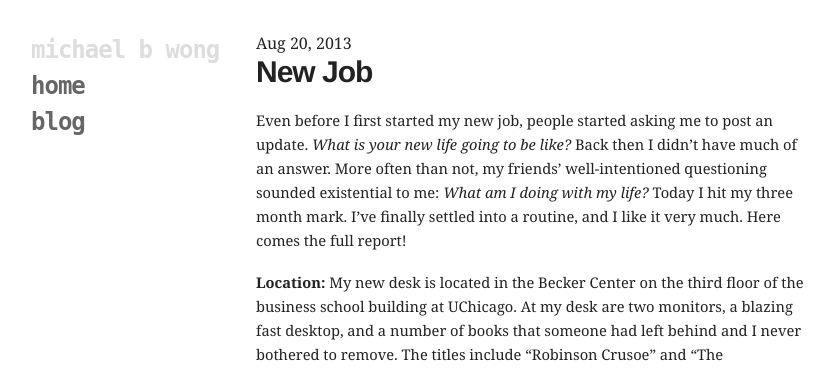
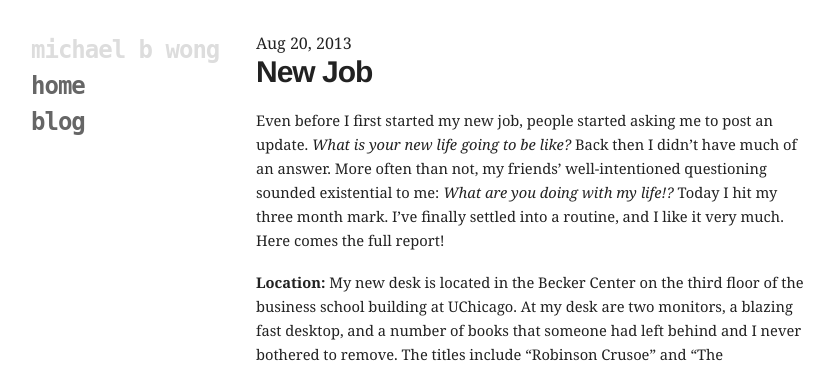
Before and after one commit to mbwong/mbwong.github.com, a Jekyll site: the page built from _posts/2013-08-20-new-job.md, in a window 1280 px wide. Shown: the top 370 px of the page, without its empty margins (94-930 px from the left). Built offline with Jekyll 4.4.1, drawn with Linux system fonts in a browser that asks for light colours.

Commit message:
Update 2013-08-20-new-job.md

```diff
--- a/_posts/2013-08-20-new-job.md
+++ b/_posts/2013-08-20-new-job.md
@@ -6,7 +6,7 @@ layout: post
 
 # New Job
 
-Even before I first started my new job, people started asking me to post an update. _What is your new life going to be like?_ Back then I didn't have much of an answer. More often than not, my friends' well-intentioned questioning sounded existential to me: _What am I doing with my life?_ Today I hit my three month mark. I've finally settled into a routine, and I like it very much. Here comes the full report!
+Even before I first started my new job, people started asking me to post an update. _What is your new life going to be like?_ Back then I didn't have much of an answer. More often than not, my friends' well-intentioned questioning sounded existential to me: _What are you doing with my life!?_ Today I hit my three month mark. I've finally settled into a routine, and I like it very much. Here comes the full report!
 
 __Location:__ My new desk is located in the Becker Center on the third floor of the business school building at UChicago. At my desk are two monitors, a blazing fast desktop, and a number of books that someone had left behind and I never bothered to remove. The titles include "Robinson Crusoe" and "The Communist Manifesto." In this rather cramped and messy room are 20 or so other RAs who like me decided to forego the real world. The space is a bit like a bunker. There's little space between the rows of desks so I frequently have to climb over other people to get out. The lights also flicker a lot and there are no windows. (How ironic that I left physics to escape from windowless rooms only to find myself back in one.) There is a wonderful perk to this location, though. I sit right next to [Steve Levitt][steve]'s office. In fact, I get to see him even more often than when I had worked for him at [the Greatest Good][tgg].
 
```
